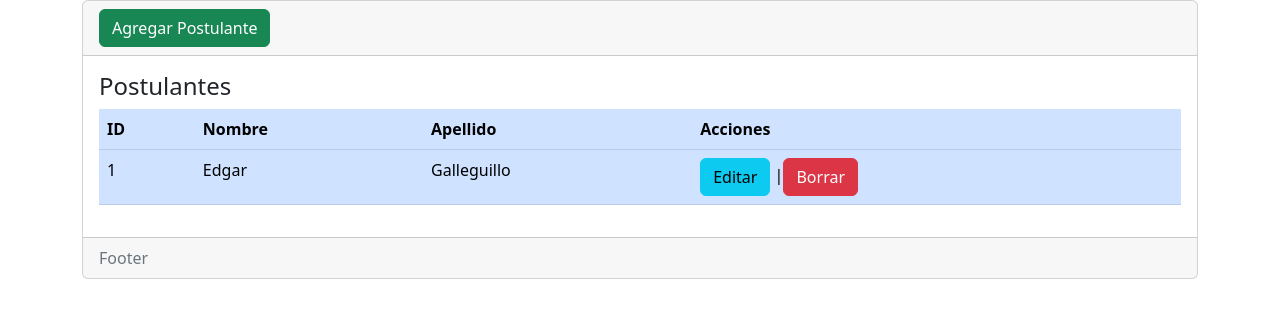
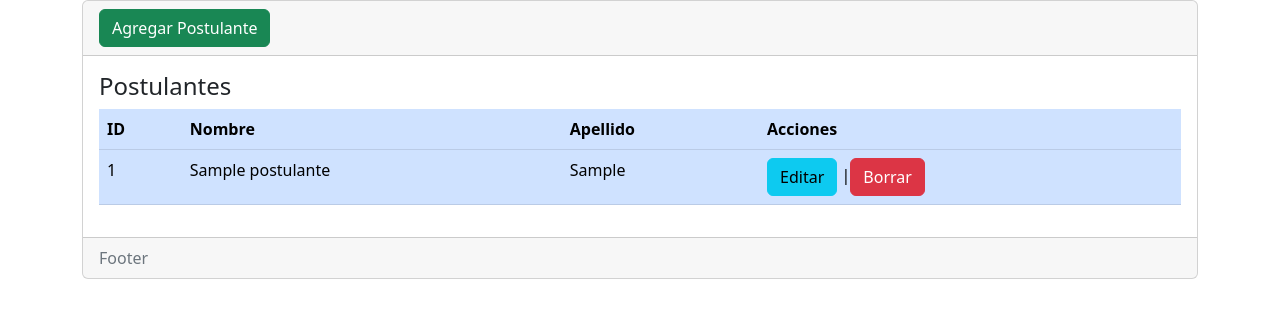
Before and after one commit to EdgarGcba/RRHH---Django-project, a Django app: page /postulantes in a window 1280 px wide. Shown: the part 56-374 px from the top of the page. Run offline with Django 3.2, Linux system fonts and the light colour scheme; tables that the repository leaves empty hold one stand-in row (values such as "Sample post").

Commit message:
more changes

```diff
--- a/core/templates/postulantes/index.html
+++ b/core/templates/postulantes/index.html
@@ -21,14 +21,16 @@
                     </tr>
                 </thead>
                 <tbody>
+                    {% for postulante in postulantes %}
                     <tr class="">
-                        <td >1</td>
-                        <td>Edgar</td>
-                        <td>Galleguillo</td>
-                        <td><a name="" id="" class="btn btn-info" href="{% url 'editar' %}#" role="button">Editar</a>
-                            |<a name="" id="" class="btn btn-danger" href="#" role="button">Borrar</a>
+                        <td >{{ postulante.id }}</td>
+                        <td>{{ postulante.nombre }}</td>
+                        <td>{{ postulante.apellido }}</td>
+                        <td><a name="" id="" class="btn btn-info" href="{% url 'editar' postulante.id %}" role="button">Editar</a>
+                            |<a name="" id="" class="btn btn-danger" href="{% url 'eliminar' postulante.id %}" role="button">Borrar</a>
                         </td>
                     </tr>
+                    {% endfor %}
                 </tbody>
             </table>
         </div>
--- a/core/urls.py
+++ b/core/urls.py
@@ -6,5 +6,7 @@ urlpatterns = [
     path('nosotros', views.nosotros, name='nosotros'),
     path('postulantes', views.postulantes, name='postulantes'),
     path('postulantes/crear', views.crear, name='crear'),
+    path('postulantes/editar/<int:id>', views.editar, name='editar'),
     path('postulantes/editar', views.editar, name='editar'),
+    path('eliminar/<int:id>', views.eliminar, name='eliminar' )
 ]
--- a/core/views.py
+++ b/core/views.py
@@ -1,5 +1,7 @@
-from django.shortcuts import render
+from django.shortcuts import render, redirect
 from django.http import HttpResponse
+from .models import *
+from .forms import PostulanteForm
 
 def inicio(request):
     return render(request, 'pages/inicio.html')
@@ -7,11 +9,28 @@ def nosotros(request):
     return render(request, 'pages/nosotros.html')
 
 def postulantes(request):
-    return render(request, 'postulantes/index.html')
+    postulantes = Postulante.objects.all()
+    return render(request, 'postulantes/index.html', {'postulantes': postulantes})
+
 def crear(request):
-    return render(request, 'postulantes/crear.html' )
-def editar(request):
-    return render(request, 'postulantes/editar.html' )
+    formulario = PostulanteForm(request.POST or None, request.FILES or None)
+    if formulario.is_valid():
+        formulario.save()
+        return redirect('postulantes')
+    return render(request, 'postulantes/crear.html', {'formulario':formulario})
+
+def editar(request, id):
+    postulante = Postulante.objects.get(id=id)
+    formulario = PostulanteForm(request.POST or None, request.FILES or None, instance=postulante)
+    if formulario.is_valid() and request.POST:
+        formulario.save()
+        return redirect ('postulantes')
+    return render(request, 'postulantes/editar.html', {'formulario': formulario})
+
+def eliminar(request, id):
+    postulante = Postulante.objects.get(id=id)
+    postulante.delete()
+    return render(request, 'postulantes' )
 
 
 # Create your views here.
```
Also changed, not shown: core/forms.py (added, +9 -0 lines), core/templates/postulantes/form.html (+15 -4 lines).
